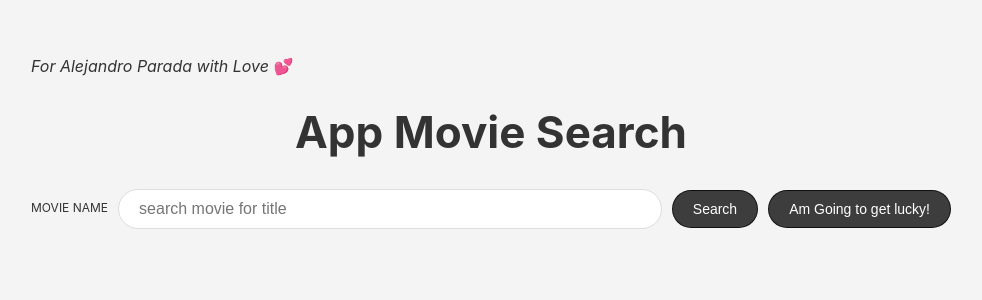
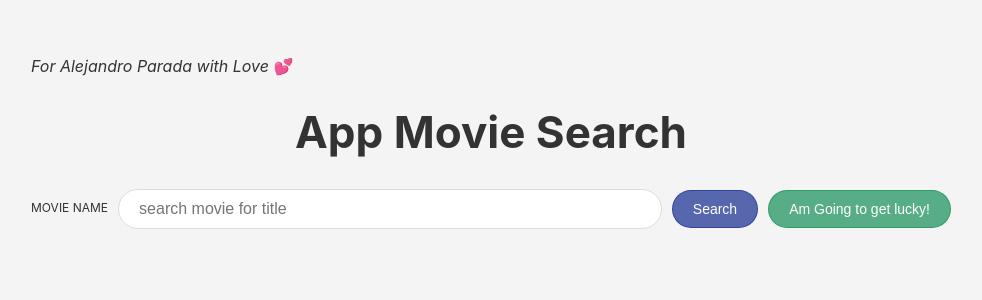
Before and after one commit to durbonca/movie-db-app, a React (Create React App) app: page / in a window 1280 px wide. Shown: the top 300 px of the page, without its empty margins (149-1131 px from the left). Built offline with nearby package versions, Linux system fonts and the light colour scheme.

Commit message:
color buttons

```diff
--- a/src/App.css
+++ b/src/App.css
@@ -54,16 +54,32 @@ small {
   background-color: rgba(0, 0, 0, .75);
   color: white;
   padding: 1rem 2rem;
-  border: 1px solid rgba(0, 0, 0, .75);
+  border: 1px solid rgba(0, 0, 0, 0.75);
   border-radius: 20px;
   font-size: 1.4rem;
   cursor: pointer;
   transition: background-color 250ms;
   margin-bottom: .3rem;
+  outline: none;
+}
+.background--blue{
+  background-color: rgba(35, 56, 150, 0.75);
+  border: 1px solid rgba(35, 56, 150, 0.75);
+}
+.background--green{
+  background-color: rgba(35, 150, 96, 0.75);
+  border: 1px solid rgba(35, 150, 96, 0.75);
 }
 
 .button:hover{
   background-color: rgba(0, 0, 0, .85);
+}
+
+.background--blue:hover{
+  background-color: rgba(35, 56, 150, 0.85);
+}
+.background--green:hover{
+  background-color: rgba(35, 150, 96, 0.85);
 }
 
 @media (min-width: 786px){
--- a/src/components/SearchMovies.js
+++ b/src/components/SearchMovies.js
@@ -41,13 +41,13 @@ export default function SearchMovies(){
 
                 <button
                     type="submit"
-                    className="button">
+                    className="button background--blue">
                         Search
                 </button>
                 <button
                     type="submit"
                     onClick={getRandomWord}
-                    className="button">
+                    className="button background--green">
                         Am Going to get lucky!
                 </button>
         </form>
```
